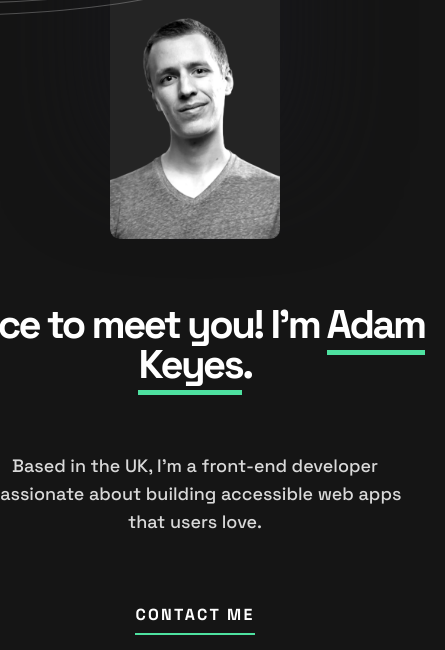
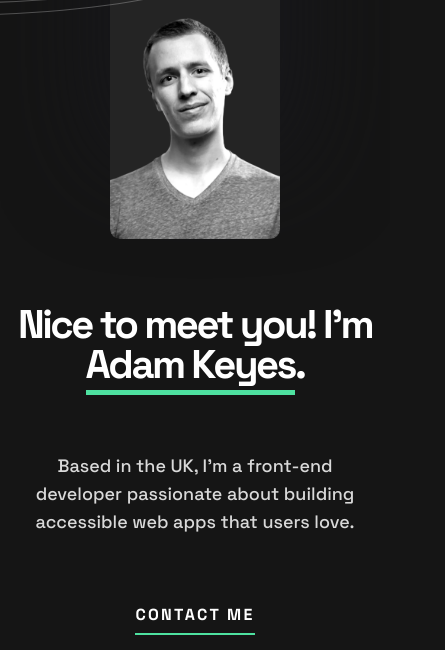
Before and after one commit to WiaterKa/2023.03.26----Portfolio_JR, a website built with Parcel: page index.html in a window 390 px wide. Shown: the part 194-844 px from the top of the page, 445 px wide, since content can reach past the window. Built offline with nearby package versions, Linux system fonts and the light colour scheme.

Commit message:
solution to cuts in body

```diff
--- a/scss/layouts/hero.scss
+++ b/scss/layouts/hero.scss
@@ -86,6 +86,7 @@
       font-size: 4rem;
       line-height: 4rem;
       padding-top: 4rem;
+      width: 100%;
     }
 
     .name {
@@ -98,6 +99,10 @@
     padding-top: 4rem;
     padding-bottom: 6.6rem;
     width: 44.5rem;
+
+    @media screen and (max-width: 900px) {
+      width: 100%;
+    }
   }
 
   .p-secondary {
```
